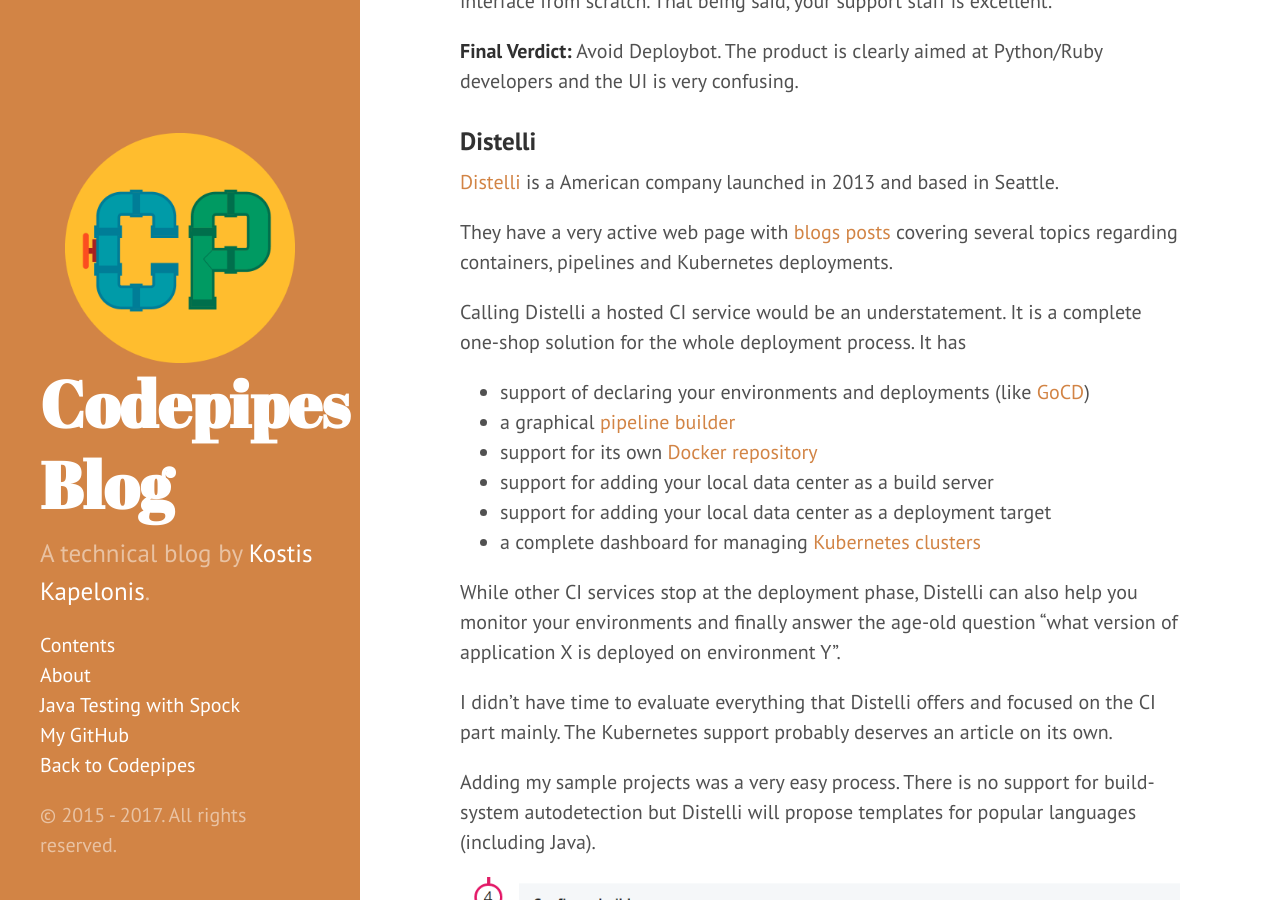
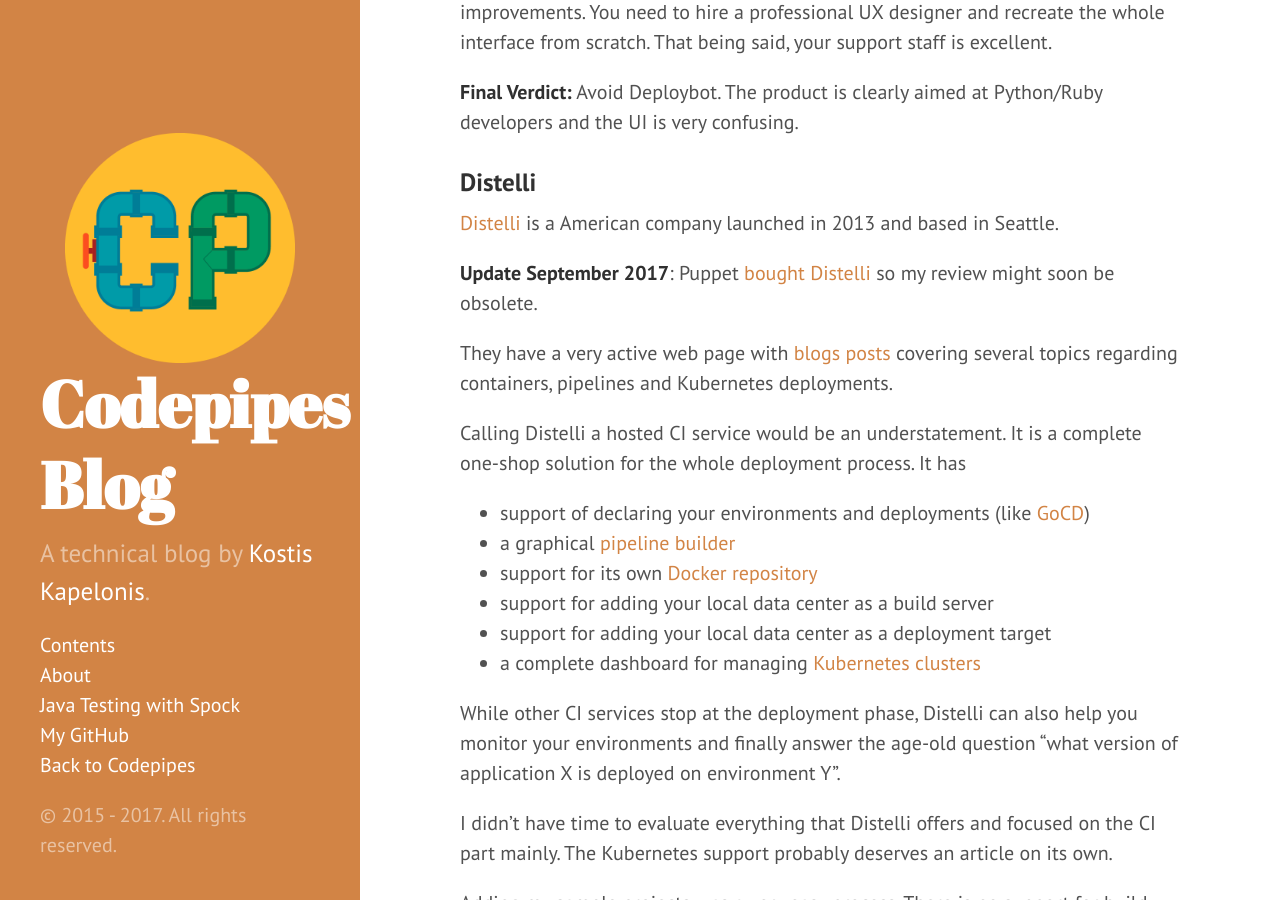
Before and after one commit to kkapelon/kkapelon.github.io, a Jekyll site: the page built from _posts/2017-03-02-hosted-ci-comparison.md, in a window 1280 px wide and 900 px high, scrolled down 22094 px. Built offline with Jekyll 4.4.1, drawn with Linux system fonts in a browser that asks for light colours; some of the changed text lies outside the part shown.

Commit message:
Puppet bought Distelli

```diff
--- a/_posts/2017-03-02-hosted-ci-comparison.md
+++ b/_posts/2017-03-02-hosted-ci-comparison.md
@@ -6,6 +6,7 @@
 
 | Version history | Changes       |
 | -------------   |:--------|
+| September 2017      | [Puppet](https://puppet.com/)  buys [Distelli](#distelli) |
 | July 2017      | [Codeship](#codeship)  redesigned their UI |
 | April 2017      | Oracle buys [Wercker](#wercker)  |
 | March 2017      | First version  |
@@ -422,6 +423,8 @@
 ### Distelli
 
 [Distelli](https://www.distelli.com/) is a American company launched in 2013 and based in Seattle.
+
+**Update September 2017**: Puppet [bought Distelli](https://puppet.com/blog/welcome-distelli-to-puppet-family) so my review might soon be obsolete.
 
 They have a very active web page with [blogs posts](http://www.blog.distelli.com/) covering several topics regarding
 containers, pipelines and Kubernetes deployments.
```
